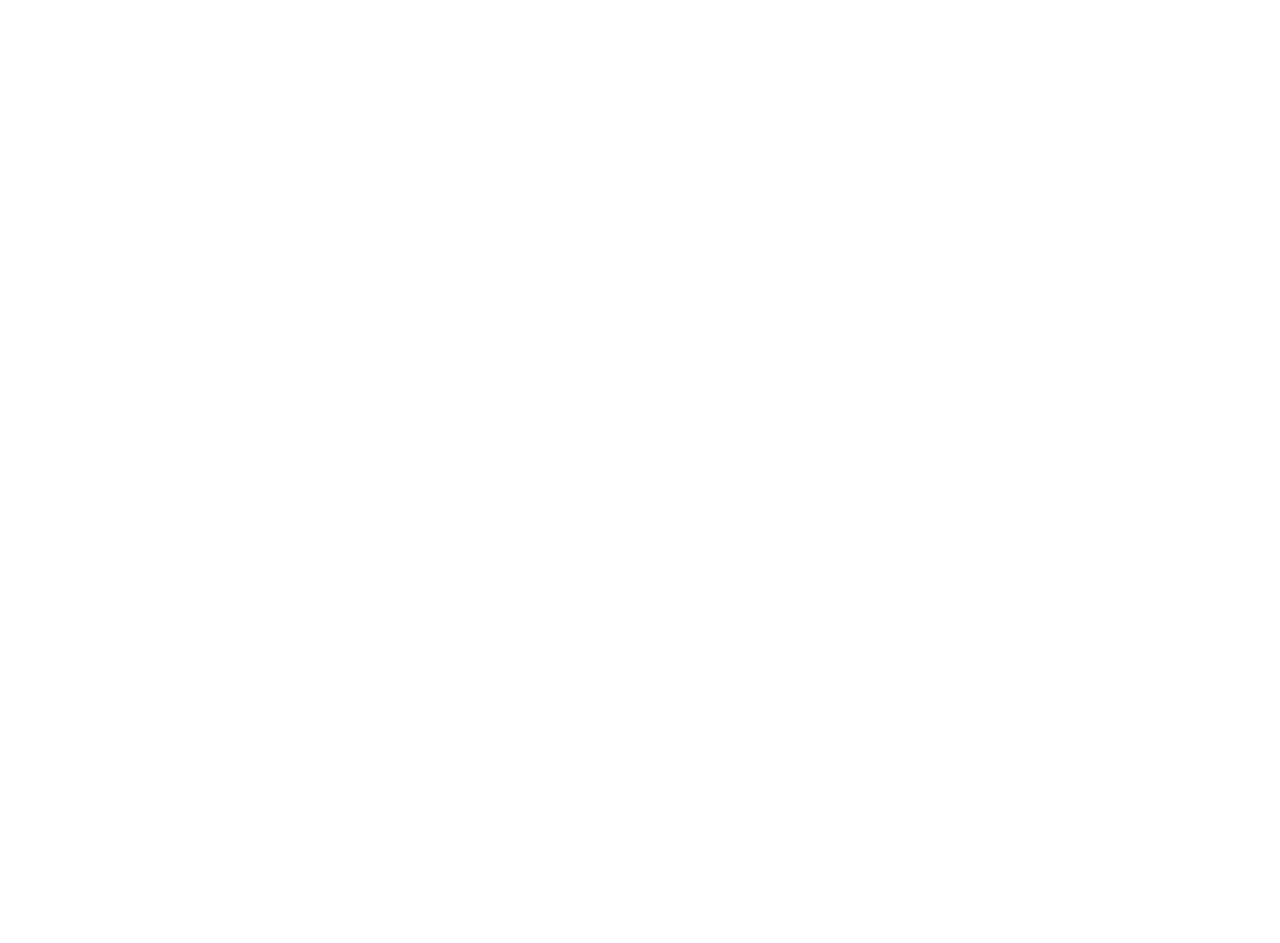
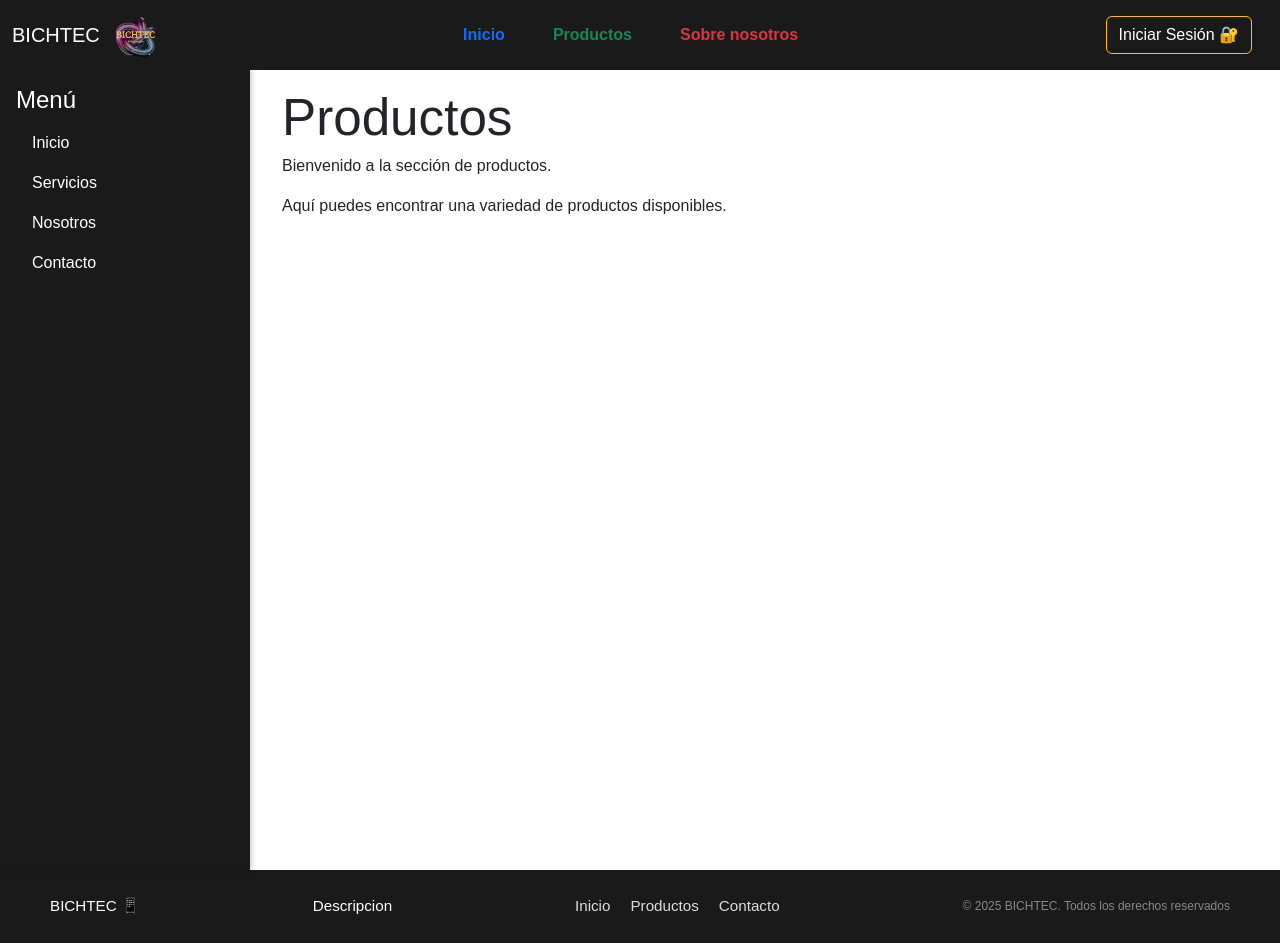
Before and after one commit to SantiagoPerezAgustin/TPI-2-tup1-BICHTEC, a React (Vite) app in the folder Frontend/: page /productos in a window 1280 px wide. Before the commit this address had no page. Before the commit the page ends 800 px from the top, so only its background shows below. Built offline with nearby package versions, Linux system fonts and the light colour scheme.

Commit message:
Agregado de páginas y Sidebar

```diff
--- a/Frontend/src/App.jsx
+++ b/Frontend/src/App.jsx
@@ -7,6 +7,8 @@ import Footer from "./components/Footer/Footer.jsx";
 import FormPage from "./pages/FormPage/FormPage.jsx";
 import Register from "./components/Register/Register.jsx";
 import FormPageRegister from "./pages/FormPage/FormPageRegister.jsx";
+import Productos from "./pages/Productos/Productos.jsx";
+import SobreNosotros from "./pages/SobreNosotros/SobreNosotros.jsx";
 
 function App() {
   return (
@@ -15,6 +17,8 @@ function App() {
         <Route path="/" element={<Home />} />
         <Route path="/login" element={<FormPage />} />
         <Route path="/register" element={<FormPageRegister />} />
+        <Route path="/productos" element={<Productos />} />
+        <Route path="/sobre-nosotros" element={<SobreNosotros />} />
       </Routes>
     </>
   );
--- a/Frontend/src/components/CarouselsExample/Carousels.jsx
+++ b/Frontend/src/components/CarouselsExample/Carousels.jsx
@@ -10,18 +10,21 @@ function Carousels(){
       subtitle: "El Mejor lugar para comprar tecnología",
       buttonText: "Conoce Mas Sobre Nosotros",
       image: "https://images.unsplash.com/photo-1593642634367-d91a135587b5",
+      link: "/sobre-nosotros", // Ruta para este botón
     },
     {
       text: "Venta De Celulares",
       subtitle: "Explorá nuestra colección de smartphones",
       buttonText: "Ver Celulares",
       image: "https://images.unsplash.com/photo-1511707171634-5f897ff02aa9",
+      link: "/productos", // Ruta para este botón
     },
     {
       text: "Muchas cosas más",
       subtitle: "Tecnología, accesorios y más",
       buttonText: "Más Productos",
       image: "https://images.unsplash.com/photo-1518770660439-4636190af475",
+      link: "/productos", // Ruta para este botón
     },
   ];
 
@@ -55,15 +58,15 @@ function Carousels(){
                 >
                   <h3>{slide.text}</h3>
                   <p>{slide.subtitle}</p>
-                  <Link to="/home">
+                  <Link to={slide.link}>
                     <button
                       style={{
                         marginTop: "1rem",
                         padding: "0.5rem 1rem",
                         fontSize: "1rem",
-                        backgroundColor: "#007bff",
+                        backgroundColor: "#ffc107",
                         border: "none",
-                        color: "white",
+                        color: "black",
                         borderRadius: "5px",
                         cursor: "pointer",
                       }}
--- a/Frontend/src/components/Header/Header.css
+++ b/Frontend/src/components/Header/Header.css
@@ -19,5 +19,5 @@
 }
 
 .custom-navbar-bg {
-  background-color: #e1dfdf; /* blanco más oscuro */
+  background-color: #1a1a1a; /* blanco más oscuro */
 }
--- a/Frontend/src/components/Header/Header.jsx
+++ b/Frontend/src/components/Header/Header.jsx
@@ -1,24 +1,25 @@
+import { Link } from "react-router-dom";
 import Container from "react-bootstrap/Container";
 import Nav from "react-bootstrap/Nav";
 import Navbar from "react-bootstrap/Navbar";
-import "./Header.css"
+import "./Header.css";
 
 function ColorSchemesExample() {
   return (
     <>
       <nav className="navbar navbar-expand-lg custom-navbar-bg">
         <div className="container-fluid">
-          <a className="navbar-brand me-3" href="#">
+          <Link className="navbar-brand text-white me-3" to="/">
             BICHTEC
-          </a>
-          <a className="navbar-brand me-3" href="#">
+          </Link>
+          <Link className="navbar-brand me-3" to="/">
             <img
               src="../../../Bichtec-Photoroom.png"
               alt="BICHTEC Logo"
               height="40"
               className="d-inline-block align-text-top"
             />
-          </a>
+          </Link>
           <button
             className="navbar-toggler"
             type="button"
@@ -33,38 +34,38 @@ function ColorSchemesExample() {
           <div className="collapse navbar-collapse" id="navbarNavDropdown">
             <ul className="navbar-nav justify-content-center w-100">
               <li className="nav-item mx-3">
-                <a
+                <Link
                   className="nav-link nav-link-hover text-primary fw-bold"
-                  href="#"
+                  to="/"
                 >
                   Inicio
-                </a>
+                </Link>
               </li>
               <li className="nav-item mx-3">
-                <a
+                <Link
                   className="nav-link nav-link-hover text-success fw-bold"
-                  href="#"
+                  to="/productos"
                 >
                   Productos
-                </a>
+                </Link>
               </li>
               <li className="nav-item mx-3">
-                <a
+                <Link
                   className="nav-link nav-link-hover text-danger fw-bold"
-                  href="#"
+                  to="/sobre-nosotros"
                 >
                   Sobre nosotros
-                </a>
+                </Link>
               </li>
             </ul>
             <ul className="navbar-nav mx-3">
               <li className="nav-item">
-                <a
-                  className="btn btn-primary text-white text-nowrap"
-                  href="/login"
+                <Link
+                  className="btn btn-outline-warning text-white text-nowrap"
+                  to="/login"
                 >
                   Iniciar Sesión 🔐
-                </a>
+                </Link>
               </li>
             </ul>
           </div>
--- a/Frontend/src/components/Login/Login.jsx
+++ b/Frontend/src/components/Login/Login.jsx
@@ -2,6 +2,7 @@ import React from "react";
 import "./login.css";
 import { useState } from "react";
 import { useNavigate } from "react-router-dom";
+import { Link } from "react-router-dom";
 
 const Login = ({ onSubmit, errores, refs }) => {
   const [formData, setFormData] = useState({
@@ -62,7 +63,7 @@ const Login = ({ onSubmit, errores, refs }) => {
             )}
           </div>
           <div className="mt-3">
-            <a href="/register">¿No tienes cuenta? Registrarse</a>
+            <Link to="/register">¿No tienes cuenta? Registrarse</Link>
           </div>
           <button type="submit" className="btn btn-primary">
             Entrar
--- /dev/null
+++ b/Frontend/src/components/SideBar/SideBar.jsx
@@ -0,0 +1,51 @@
+import React from "react";
+import "bootstrap/dist/css/bootstrap.min.css";
+
+const SideBar = ({ children }) => {
+  return (
+    <div className="d-flex" style={{ height: "100vh", width: "100vw" }}>
+      {/* Sidebar */}
+      <div
+        className="text-black p-3"
+        style={{
+            width: "250px",
+            height: "100%", // Ajusta la altura al contenedor padre
+            boxShadow: "2px 0 5px rgba(0,0,0,0.2)",
+            backgroundColor: "#1a1a1a", // Cambia el color de fondo aquí
+            color: "black", // Cambia el color del texto para que sea legible
+          }}
+      >
+        <h4 className="text-white">Menú</h4>
+        <ul className="nav flex-column">
+          <li className="nav-item">
+            <a className="nav-link text-white" href="#">
+              Inicio
+            </a>
+          </li>
+          <li className="nav-item">
+            <a className="nav-link text-white" href="#">
+              Servicios
+            </a>
+          </li>
+          <li className="nav-item">
+            <a className="nav-link text-white" href="#">
+              Nosotros
+            </a>
+          </li>
+          <li className="nav-item">
+            <a className="nav-link text-white" href="#">
+              Contacto
+            </a>
+          </li>
+        </ul>
+      </div>
+
+      {/* Contenido principal */}
+      <div className="flex-grow-1" style={{ padding: "20px" }}>
+        {children}
+      </div>
+    </div>
+  );
+};
+
+export default SideBar;
--- a/Frontend/src/components/Validations/ValidationsForms.jsx
+++ b/Frontend/src/components/Validations/ValidationsForms.jsx
@@ -21,7 +21,7 @@ const ValidationsForms = (datos) => {
         errores.password = "Mínimo 8 caracteres, incluyendo letras y números";
     }
 
-    if(!datos.password?.trim()) {
+    if(!datos.repeatPassword?.trim()) {
         errores.repeatPassword = "Confirma la contaseña";
     }else if (!/^(?=.*[A-Za-z])(?=.*\d)[A-Za-z\d]{8,}$/.test(datos.repeatPassword)) {
         errores.repeatPassword =
--- a/Frontend/src/pages/Home/Home.css
+++ /dev/null
@@ -1,9 +0,0 @@
-.home-container {
-  font-family: 'Poppins', sans-serif;
-  display: flex;
-  justify-content: center;
-  align-items: center;
-  height: calc(100vh - 20px); /* Ajustá si el header tiene otra altura */
-  text-align: center;
-  border: 2px solid black;
-}
--- a/Frontend/src/pages/Home/Home.jsx
+++ b/Frontend/src/pages/Home/Home.jsx
@@ -1,5 +1,4 @@
 import React from "react";
-import "./Home.css";
 import Header from "../../components/Header/Header";
 import Footer from "../../components/Footer/Footer";
 import Carousels from "../../components/CarouselsExample/Carousels";
--- /dev/null
+++ b/Frontend/src/pages/Productos/Productos.jsx
@@ -0,0 +1,22 @@
+import React from "react";
+import Header from "../../components/Header/Header";
+import Footer from "../../components/Footer/Footer";
+import SideBar from "../../components/SideBar/SideBar";
+
+const Productos = () => {
+  return (
+    <>
+      <Header />
+      <SideBar>
+        <div className="container">
+          <h1>Productos</h1>
+          <p>Bienvenido a la sección de productos.</p>
+          <p>Aquí puedes encontrar una variedad de productos disponibles.</p>
+        </div>
+      </SideBar>
+      <Footer />
+    </>
+  );
+};
+
+export default Productos;
--- /dev/null
+++ b/Frontend/src/pages/SobreNosotros/SobreNosotros.jsx
@@ -0,0 +1,15 @@
+import React from 'react'
+import Header from '../../components/Header/Header'
+import Footer from '../../components/Footer/Footer'
+
+const SobreNosotros = () => {
+  return (
+    <>
+      <Header />
+      <h2 style={{ height: "100vh", width: "100vw" }}>SOBRE NOSOTROS</h2>
+      <Footer />
+    </>
+  )
+}
+
+export default SobreNosotros
```
